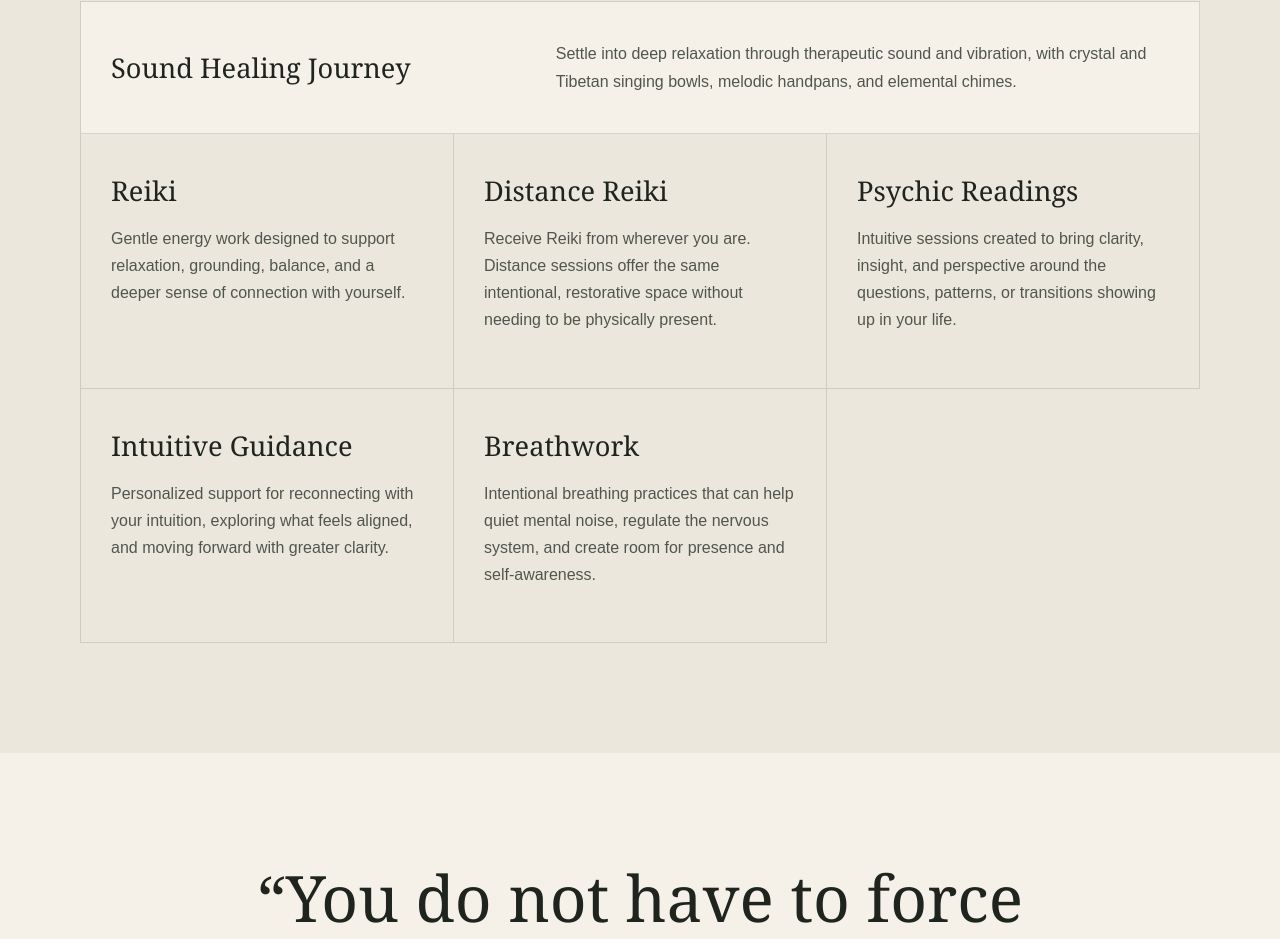
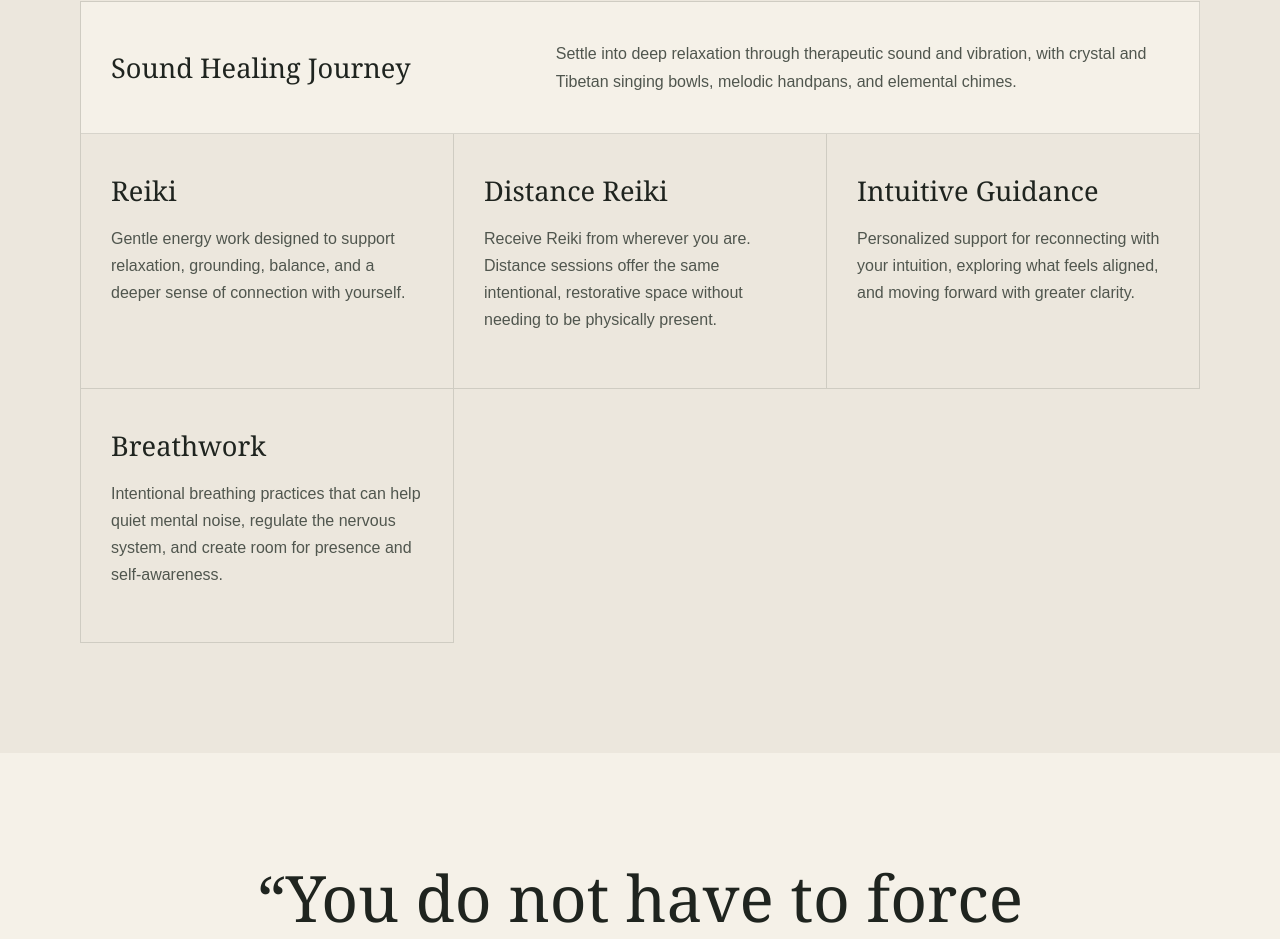
Before and after one commit to tommygreer1/quiet-alchemy-reiki-wellness, a Next.js app: page / in a window 1280 px wide. Shown: the part 2134-3073 px from the top of the page. Built offline with nearby package versions, Linux system fonts and the light colour scheme.

Commit message:
Temporarily remove psychic readings from website

```diff
--- a/app/page.js
+++ b/app/page.js
@@ -10,10 +10,6 @@ const services = [
   {
     title: "Distance Reiki",
     text: "Receive Reiki from wherever you are. Distance sessions offer the same intentional, restorative space without needing to be physically present."
-  },
-  {
-    title: "Psychic Readings",
-    text: "Intuitive sessions created to bring clarity, insight, and perspective around the questions, patterns, or transitions showing up in your life."
   },
   {
     title: "Intuitive Guidance",
```
